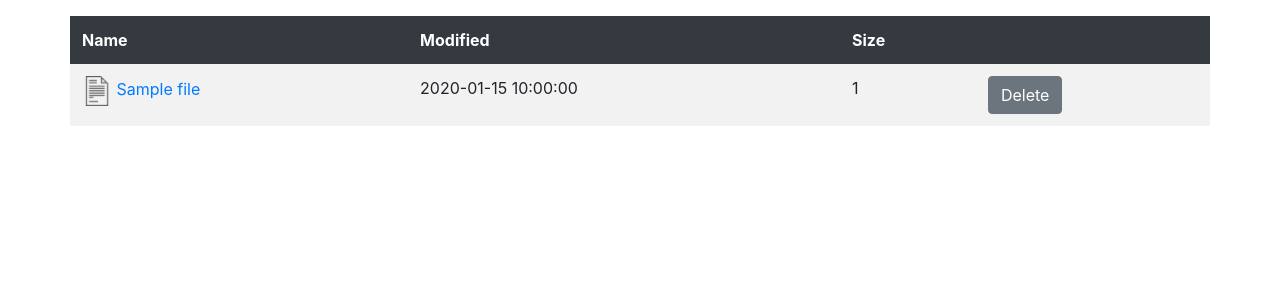
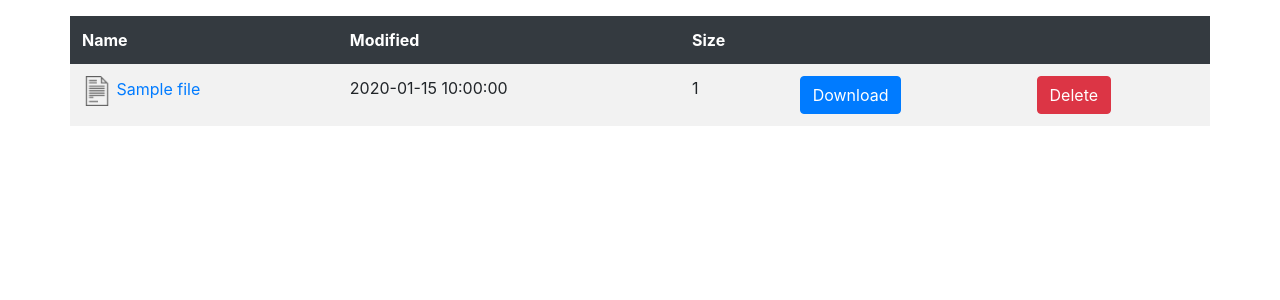
Before and after one commit to AleksandrKovshariov/Client, a Flask app: template templates/files/files.html in a window 1280 px wide. Shown: the part 128-428 px from the top of the page. Run offline with Flask 2, Linux system fonts and the light colour scheme; the template is opened without the code that fills it: most values are stand-ins (such as "Sample title", 1, 10 or a date in 2020); some libraries are stand-ins or nearby versions.

Commit message:
Add download button

```diff
--- a/templates/files/files.html
+++ b/templates/files/files.html
@@ -24,6 +24,7 @@
           <th scope="col">Modified</th>
           <th scope="col">Size</th>
           <th scope="col"></th>
+          <th scope="col"></th>
         </tr>
       </thead>
           {% for file in files %}
@@ -42,7 +43,14 @@
             <td>{{ file['size'] }}</td>
             <td>
                 <form action = "{{ url_for('files.delete', sub_path=file['path']) }}">
-                <button type="submit" class="btn btn-secondary">
+                <button type="submit" class="btn btn-primary">
+                    Download
+                </button>
+                </form>
+            </td>
+            <td>
+                <form action = "{{ url_for('files.delete', sub_path=file['path']) }}">
+                <button type="submit" class="btn btn-danger">
                     Delete
                 </button>
                 </form>
```
